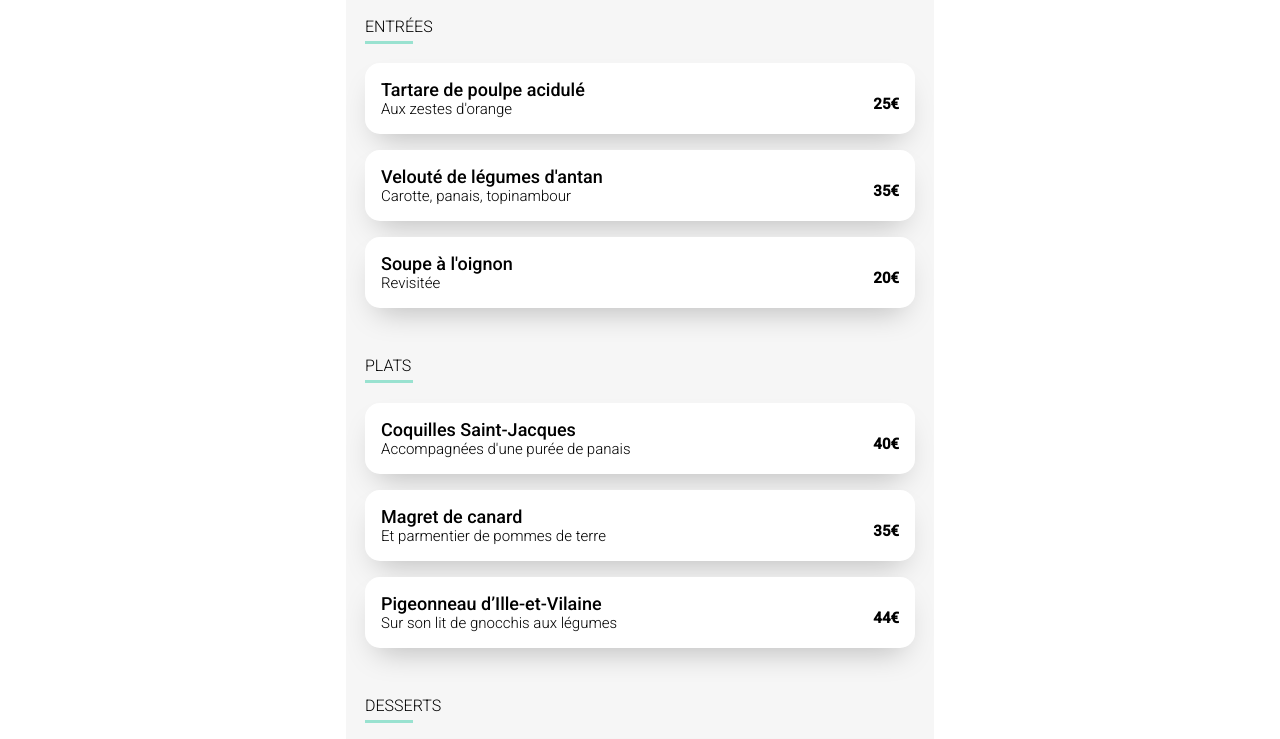
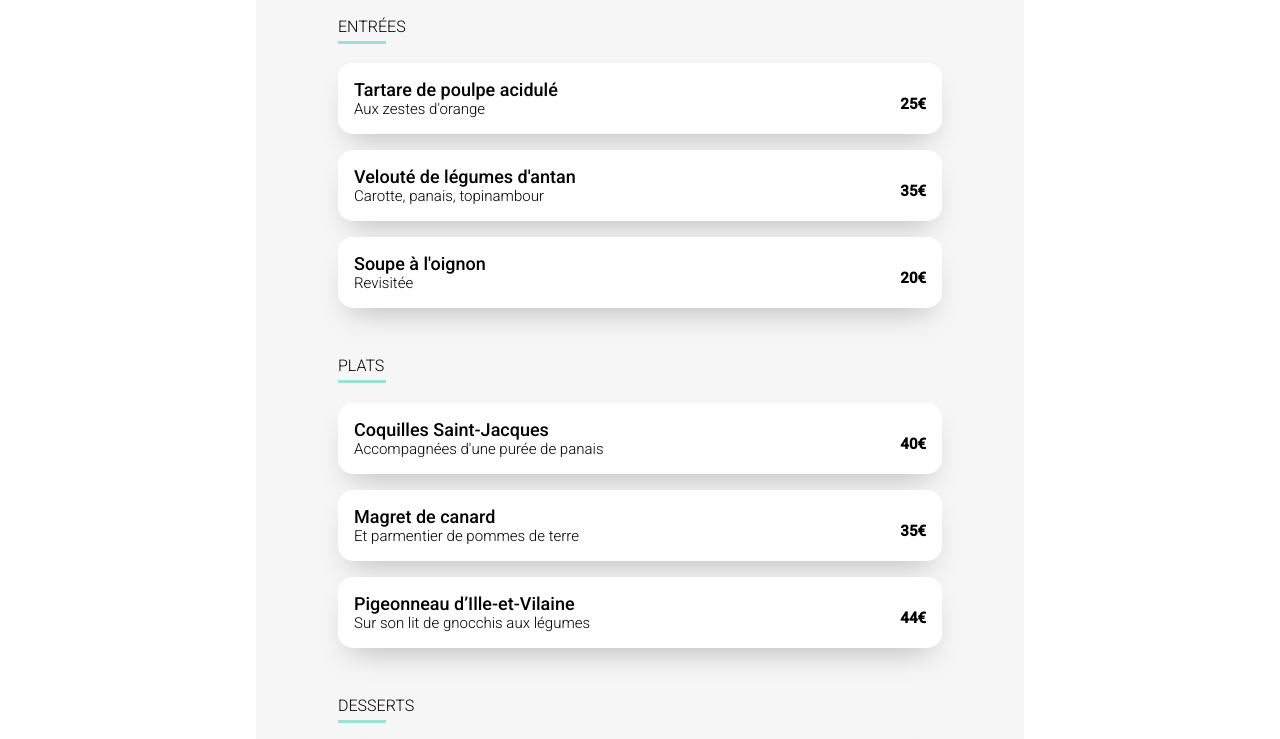
Before and after one commit to samaki8/Ohmyfood, a plain HTML site: page restaurants/menu_a_la_francaise.html in a window 1280 px wide. Shown: the part 634-1373 px from the top of the page. Drawn offline with Linux system fonts and the light colour scheme; a web font is replaced by a local one.

Commit message:
finalisation sass

```diff
--- a/sass/restaurants.scss
+++ b/sass/restaurants.scss
@@ -175,6 +175,12 @@ $shadow-card: rgba(0, 0, 0, 0.25) 0px 15px 30px -12px;
                 -webkit-text-fill-color: transparent;
             }
         }
+    }
+
+    .menu {
+        margin: 0 auto;
+        max-width: 604px;
+
     }
 
     .repas {
@@ -356,13 +362,20 @@ $shadow-card: rgba(0, 0, 0, 0.25) 0px 15px 30px -12px;
     }
 
     @media screen and (min-width: 600px) and (max-width: 1380px) {
-        width: 550px;
+        width: 730px;
         margin: auto;
         margin-bottom: -80px;
     }
 
-    //.menu {
-    // @media screen and (min-width: 1381px) {
+    @media screen and (min-width: 1381px) {
+
+        //width: 1055px;
+        //padding: 0 20px;
+        // margin: 0 190px;
+        Width: 1440px;
+        margin: 0 AUTO;
+    }
+
     //   display: grid;
     // grid-template-columns: 1fr;
     //column-gap: 5rem;
```
Also changed, not shown: sass/restaurants.css, 1 other file.
